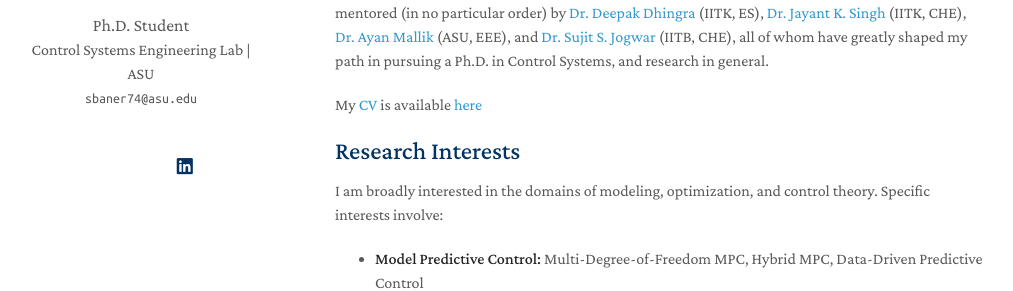
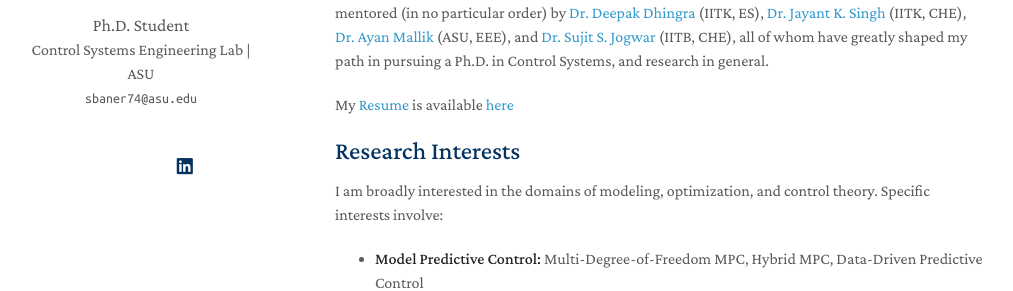
Before and after one commit to bsarasij/bsarasij.github.io, a Jekyll site: the page built from index.md, in a window 1280 px wide and 1340 px high. Shown: the part 228-519 px from the top of the window, without its empty margins (135-1148 px from the left). Built offline with Jekyll 4.4.1, drawn with Linux system fonts in a browser that asks for light colours; nearby versions of some CDN libraries; a style sheet for code colours, icons or effects is not loaded; our own code applies the rules of GitHub Pages for plain Markdown files.

Commit message:
Updated Resume

```diff
--- a/index.md
+++ b/index.md
@@ -6,7 +6,7 @@
 
 <p>I am currently pursuing my PhD at the Control Systems Engineering Lab at Arizona State University, led by  <a href="https://search.asu.edu/profile/29494">Dr Daniel E. Rivera</a>. Prior to this, I completed my undergraduate at the Indian Institute of Technology Kanpur (IITK), majoring in Chemical Engineering with a focus on Process Dynamics and Control. Presently working on optimizing Adaptive Mobile Health Interventions using control systems based engineering approaches. During my stay at IIT Kanpur, I was highly fortunate to have been mentored (in no particular order) by <a href = "https://iitk.ac.in/new/deepak-dhingra">Dr. Deepak Dhingra</a> (IITK, ES), <a href="https://www.iitk.ac.in/che/jks.htm">Dr. Jayant K. Singh </a> (IITK, CHE), <a href="https://peacelab-ayan.com/"> Dr. Ayan Mallik</a> (ASU, EEE), and <a href ="https://www.che.iitb.ac.in/faculty/sujit-s-jogwar">Dr. Sujit S. Jogwar </a> (IITB, CHE), all of whom have greatly shaped my path in pursuing a Ph.D. in Control Systems, and research in general.</p>
 
-<p>My <a href="./assets/files/Sarasij_Banerjee_CV_draft.pdf">CV</a> is available <a href="./assets/files/Sarasij_Banerjee_CV_draft.pdf">here</a></p>
+<p>My <a href="./assets/files/Sarasij_Banerjee_2024_ASU_Resume.pdf">Resume</a> is available <a href="./assets/files/Sarasij_Banerjee_CV_draft.pdf">here</a></p>
 
 ## Research Interests
 
```
